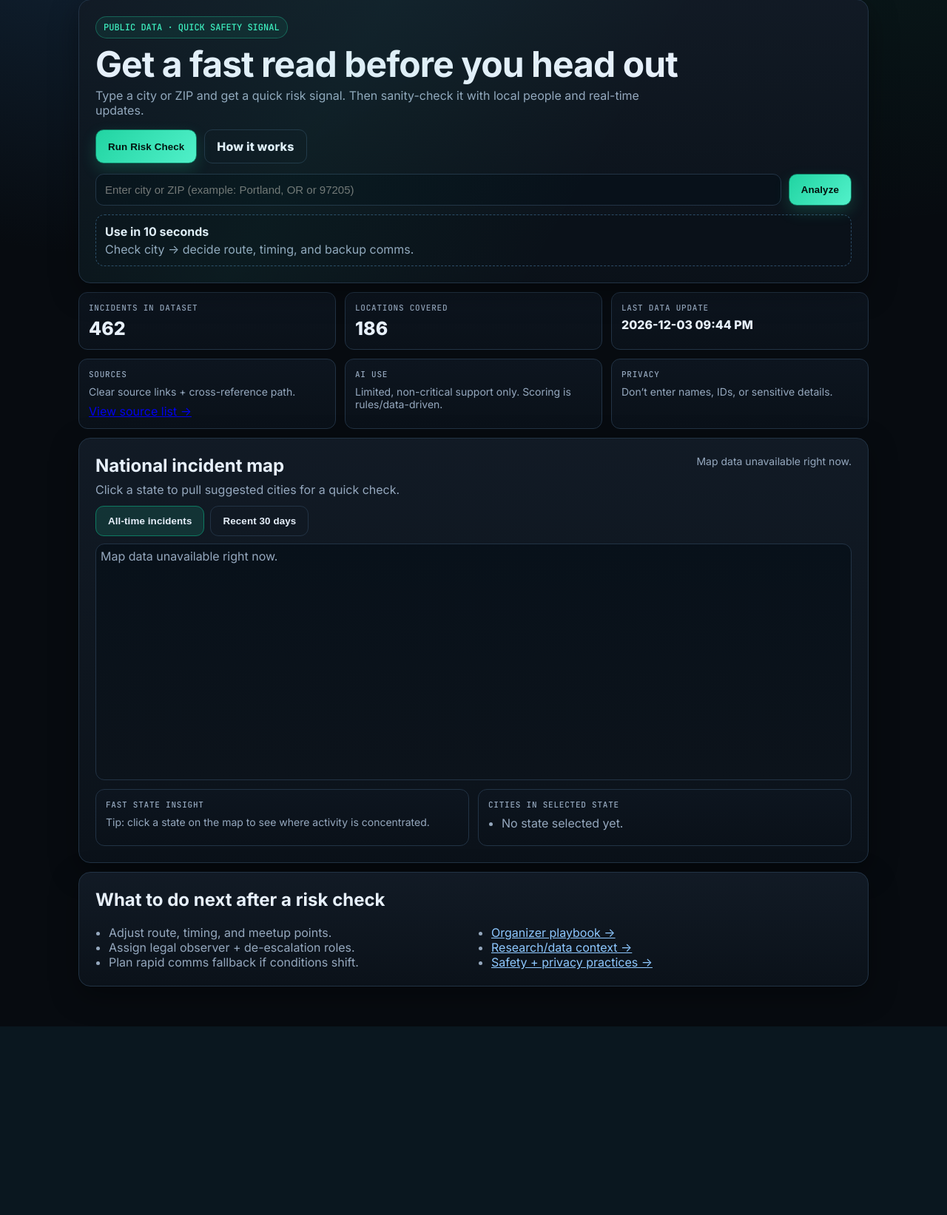
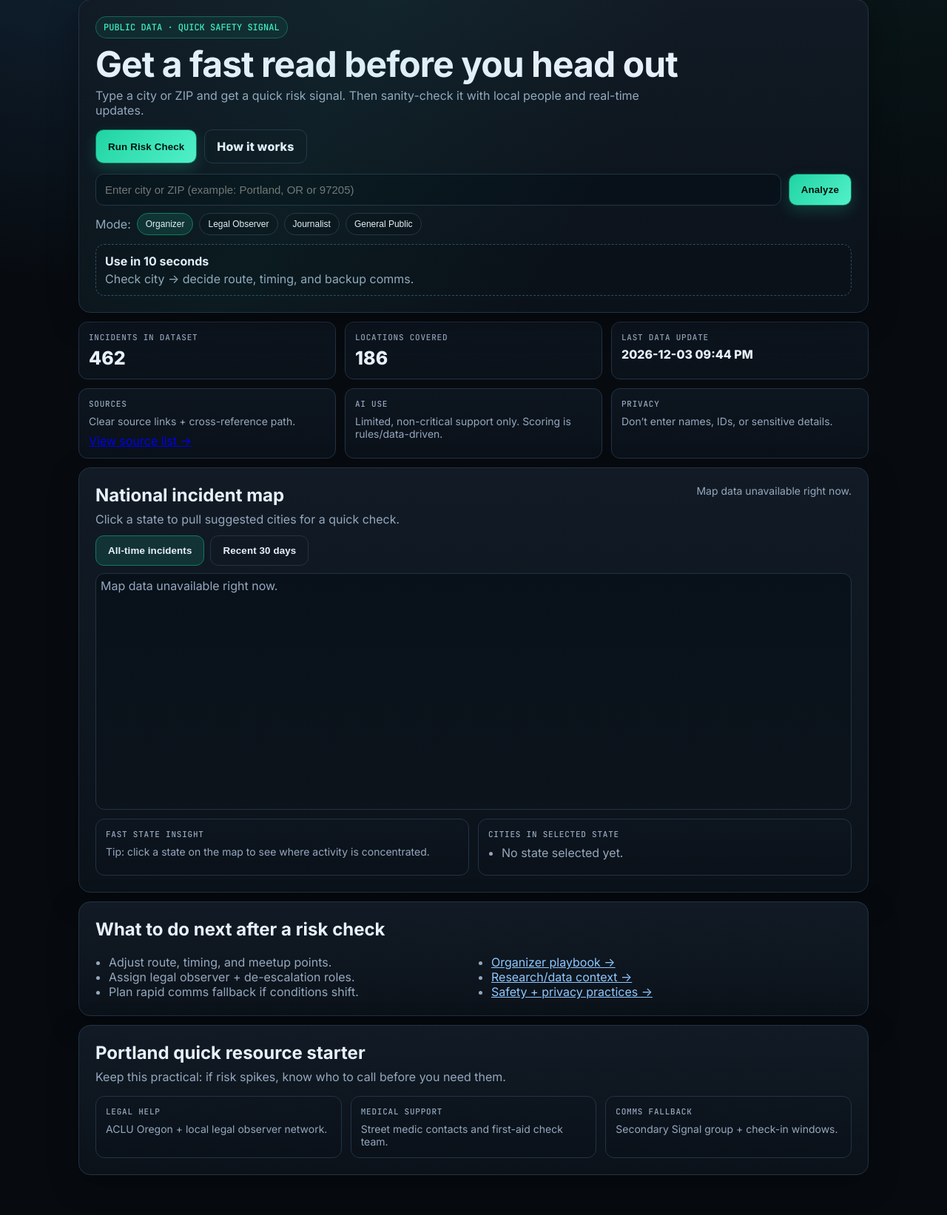
Before and after one commit to jacobarrio/protest-safety-checker, a Flask app: page / in a window 1280 px wide. Shown: the part 96-1739 px from the top of the page at 74% size. Before the commit the page ends 1484 px from the top, so only its background shows below. Run offline with Flask 3, Linux system fonts and the light colour scheme; some libraries are stand-ins or nearby versions.

Commit message:
Ship v0.2 action console: role modes, 30-minute plan, share block, and resource starter

```diff
--- a/static/site.css
+++ b/static/site.css
@@ -186,6 +186,45 @@ input[type=text]:focus { outline: 2px solid rgba(33, 212, 162, 0.22); outline-of
 }
 .sample .title { font-weight: 700; margin-bottom: 4px; }
 
+.role-row {
+  display: flex;
+  align-items: center;
+  gap: 8px;
+  flex-wrap: wrap;
+  margin-top: 10px;
+}
+.role-chip {
+  border: 1px solid var(--border);
+  background: #0a1119;
+  color: var(--text);
+  border-radius: 999px;
+  padding: 7px 11px;
+  cursor: pointer;
+  font-size: 12px;
+}
+.role-chip.active {
+  border-color: var(--accent-dark);
+  background: rgba(33, 212, 162, 0.14);
+}
+
+.plan-box {
+  border: 1px solid var(--border);
+  border-radius: 12px;
+  padding: 12px;
+  background: linear-gradient(180deg, #0c131b, #081018);
+}
+.plan-share {
+  width: 100%;
+  min-height: 90px;
+  margin-top: 6px;
+  border-radius: 10px;
+  border: 1px solid var(--border);
+  background: #08111a;
+  color: var(--text);
+  padding: 10px;
+  font: inherit;
+}
+
 .result { margin-top: 12px; display: none; }
 .result.show { display: block; animation: fadeIn .18s ease; }
 @keyframes fadeIn {
--- a/static/site.js
+++ b/static/site.js
@@ -17,6 +17,109 @@ async function loadMeta() {
     if (c) c.textContent = cityCount;
     if (u) u.textContent = updated.display || updated.time_str || updated.timestamp || 'Unknown';
   } catch (_) {}
+}
+
+let currentRole = 'organizer';
+
+function getRoleLabel(role) {
+  return {
+    organizer: 'Organizer',
+    legal: 'Legal Observer',
+    journalist: 'Journalist',
+    public: 'General Public',
+  }[role] || 'Organizer';
+}
+
+function buildPlan(data, role) {
+  const level = (data.risk_level || '').toLowerCase();
+  const high = level === 'high';
+  const medium = level === 'medium';
+
+  const baseNow = high
+    ? ['Switch to lower-exposure route now.', 'Move legal + de-escalation roles to front.', 'Push comms check-in every 10 minutes.']
+    : medium
+      ? ['Keep your group tight and visible.', 'Set one rally fallback point.', 'Run a 15-minute check-in loop.']
+      : ['Keep normal safety roles active.', 'Confirm meetup and exits before movement.', 'Re-check risk if conditions shift.'];
+
+  const baseAvoid = high
+    ? ['Do not post live location publicly.', 'Do not split people without comms.', 'Do not rely on one route out.']
+    : medium
+      ? ['Avoid unnecessary linger points.', 'Avoid publishing faces in real time.', 'Avoid single-point comms failure.']
+      : ['Avoid complacency.', 'Avoid sharing sensitive info in open chat.', 'Avoid skipping buddy check-ins.'];
+
+  const roleAdd = {
+    organizer: {
+      now: ['Assign one person to route updates.', 'Prep a regroup message before movement.'],
+      avoid: ['Do not change plan without broadcasting it clearly.']
+    },
+    legal: {
+      now: ['Start timestamped observation notes now.', 'Confirm witness handoff channel.'],
+      avoid: ['Do not operate without a clear observation lane.']
+    },
+    journalist: {
+      now: ['Capture context shots before close coverage.', 'Keep one backup uploader offsite.'],
+      avoid: ['Do not publish identifying faces without review.']
+    },
+    public: {
+      now: ['Share your check-in plan with one trusted contact.', 'Keep emergency contacts pinned.'],
+      avoid: ['Do not go alone without a comms plan.']
+    }
+  };
+
+  const extra = roleAdd[role] || roleAdd.organizer;
+  const now = [...baseNow, ...extra.now].slice(0, 4);
+  const avoid = [...baseAvoid, ...extra.avoid].slice(0, 4);
+
+  const city = data.resolved_location || data.query_input || 'this area';
+  const intro = `${getRoleLabel(role)} mode · ${data.risk_level || 'Unknown'} risk in ${city}. Do the next 30 minutes deliberately.`;
+  const share = `${getRoleLabel(role)} plan for ${city}\nRisk: ${data.risk_level || 'Unknown'} (${data.risk_score ?? '—'}/100)\nDo now: ${now.join(' | ')}\nAvoid: ${avoid.join(' | ')}`;
+
+  return { intro, now, avoid, share };
+}
+
+function renderPlan(plan) {
+  const intro = document.getElementById('planIntro');
+  const now = document.getElementById('planNow');
+  const avoid = document.getElementById('planAvoid');
+  const share = document.getElementById('planShare');
+
+  if (intro) intro.textContent = plan.intro;
+  if (now) now.innerHTML = plan.now.map(x => `<li>${x}</li>`).join('');
+  if (avoid) avoid.innerHTML = plan.avoid.map(x => `<li>${x}</li>`).join('');
+  if (share) share.value = plan.share;
+}
+
+function setupRoleChips() {
+  const chips = Array.from(document.querySelectorAll('.role-chip'));
+  if (!chips.length) return;
+
+  chips.forEach(chip => {
+    chip.addEventListener('click', () => {
+      currentRole = chip.dataset.role || 'organizer';
+      chips.forEach(c => c.classList.toggle('active', c === chip));
+      const visible = document.getElementById('riskResult')?.classList.contains('show');
+      if (visible) checkRisk();
+    });
+  });
+}
+
+function setupCopyPlan() {
+  const btn = document.getElementById('copyPlanBtn');
+  const box = document.getElementById('planShare');
+  if (!btn || !box) return;
+
+  btn.addEventListener('click', async () => {
+    try {
+      await navigator.clipboard.writeText(box.value || '');
+      btn.textContent = 'Copied';
+      setTimeout(() => { btn.textContent = 'Copy plan text'; }, 1000);
+    } catch (_) {
+      box.select();
+      document.execCommand('copy');
+      btn.textContent = 'Copied';
+      setTimeout(() => { btn.textContent = 'Copy plan text'; }, 1000);
+    }
+  });
 }
 
 async function checkRisk() {
@@ -70,6 +173,9 @@ async function checkRisk() {
       return `<li>${c.name}: ${c.count} × ${c.weight} = ${score}</li>`;
     }).join('');
 
+    const plan = buildPlan(data, currentRole);
+    renderPlan(plan);
+
     output.classList.add('show');
   } catch (e) {
     document.getElementById('riskLevel').textContent = 'Error';
@@ -78,6 +184,12 @@ async function checkRisk() {
     document.getElementById('riskConfidence').textContent = '';
     document.getElementById('riskDrivers').innerHTML = '';
     document.getElementById('riskBreakdown').innerHTML = '';
+    renderPlan({
+      intro: 'Could not generate a plan from this query. Try a nearby city.',
+      now: ['Retry with city + state format.', 'Check local channels for updates.'],
+      avoid: ['Avoid acting on stale assumptions.'],
+      share: 'Plan unavailable right now. Re-run with a clearer location.'
+    });
     output.classList.add('show');
   }
 }
@@ -305,5 +417,7 @@ async function loadMap() {
 document.addEventListener('DOMContentLoaded', () => {
   loadMeta();
   setupAutocomplete();
+  setupRoleChips();
+  setupCopyPlan();
   loadMap();
 });
--- a/templates/index.html
+++ b/templates/index.html
@@ -15,6 +15,14 @@
     <input id="cityInput" type="text" placeholder="Enter city or ZIP (example: Portland, OR or 97205)" autocomplete="off" />
     <button class="btn" onclick="checkRisk()">Analyze</button>
     <div id="autocomplete"></div>
+  </div>
+
+  <div class="role-row">
+    <span class="muted">Mode:</span>
+    <button class="role-chip active" data-role="organizer" type="button">Organizer</button>
+    <button class="role-chip" data-role="legal" type="button">Legal Observer</button>
+    <button class="role-chip" data-role="journalist" type="button">Journalist</button>
+    <button class="role-chip" data-role="public" type="button">General Public</button>
   </div>
 
   <div class="sample">
@@ -39,6 +47,26 @@
 
     <h3 style="margin-top:14px;margin-bottom:8px;">Score breakdown</h3>
     <ul id="riskBreakdown" class="list"></ul>
+
+    <section class="plan-box" style="margin-top:14px;">
+      <h3 style="margin-top:0;margin-bottom:8px;">30-minute action plan</h3>
+      <p id="planIntro" class="muted">Run a check to generate an actionable plan.</p>
+      <div class="grid cols-2" style="margin-top:8px;">
+        <div>
+          <h4 style="margin:0 0 6px;">Do now</h4>
+          <ul id="planNow" class="list"></ul>
+        </div>
+        <div>
+          <h4 style="margin:0 0 6px;">Avoid right now</h4>
+          <ul id="planAvoid" class="list"></ul>
+        </div>
+      </div>
+      <div style="margin-top:10px;">
+        <label for="planShare" class="muted">Share-ready text</label>
+        <textarea id="planShare" class="plan-share" readonly></textarea>
+        <button id="copyPlanBtn" class="btn secondary" type="button">Copy plan text</button>
+      </div>
+    </section>
   </div>
 </section>
 
@@ -123,6 +151,25 @@
     </div>
   </div>
 </section>
+
+<section class="card" style="margin-top:12px;">
+  <h2>Portland quick resource starter</h2>
+  <p class="sub">Keep this practical: if risk spikes, know who to call before you need them.</p>
+  <div class="grid cols-3">
+    <div class="kpi">
+      <div class="label">Legal help</div>
+      <div class="muted" style="margin-top:8px;font-size:14px;">ACLU Oregon + local legal observer network.</div>
+    </div>
+    <div class="kpi">
+      <div class="label">Medical support</div>
+      <div class="muted" style="margin-top:8px;font-size:14px;">Street medic contacts and first-aid check team.</div>
+    </div>
+    <div class="kpi">
+      <div class="label">Comms fallback</div>
+      <div class="muted" style="margin-top:8px;font-size:14px;">Secondary Signal group + check-in windows.</div>
+    </div>
+  </div>
+</section>
 {% endblock %}
 
 {% block scripts %}
```
